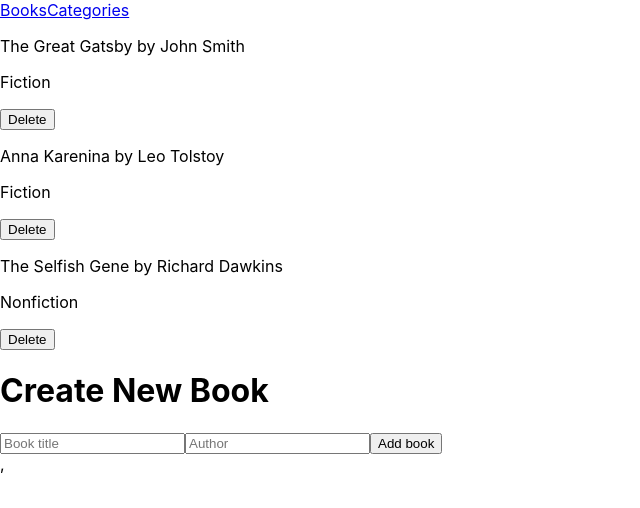
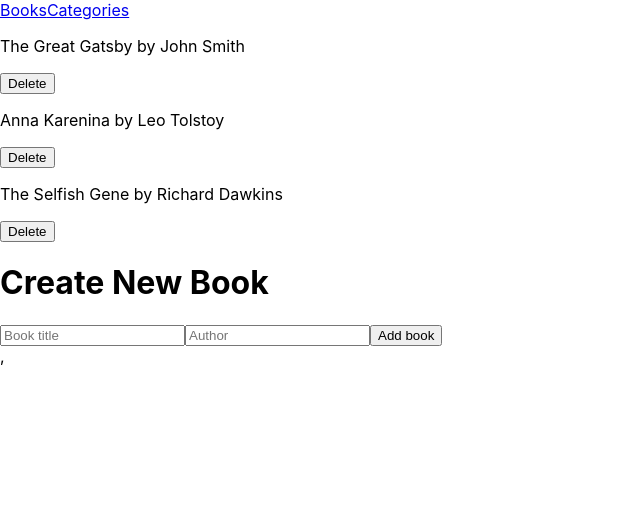
Before and after one commit to batoolfatima2135/book-store, a React (Create React App) app: page / in a window 1280 px wide. Shown: the top 508 px of the page, without its empty margins (0-640 px from the left). Built offline with nearby package versions, Linux system fonts and the light colour scheme.

Commit message:
Remove category from props

```diff
--- a/src/components/Book.jsx
+++ b/src/components/Book.jsx
@@ -3,7 +3,7 @@ import { useDispatch } from 'react-redux';
 import { removeBook } from '../Redux/Book/bookSlice';
 
 const Book = ({
-  title, author, category, id,
+  title, author, id,
 }) => {
   const dispatch = useDispatch();
   return (
@@ -15,7 +15,6 @@ const Book = ({
         {' '}
         {author}
       </p>
-      <p>{category}</p>
       <button type="button" onClick={() => dispatch(removeBook(id))}>Delete</button>
     </div>
   );
@@ -24,6 +23,5 @@ export default Book;
 Book.propTypes = {
   title: PropTypes.string.isRequired,
   author: PropTypes.string.isRequired,
-  category: PropTypes.string.isRequired,
   id: PropTypes.string.isRequired,
 };
```
